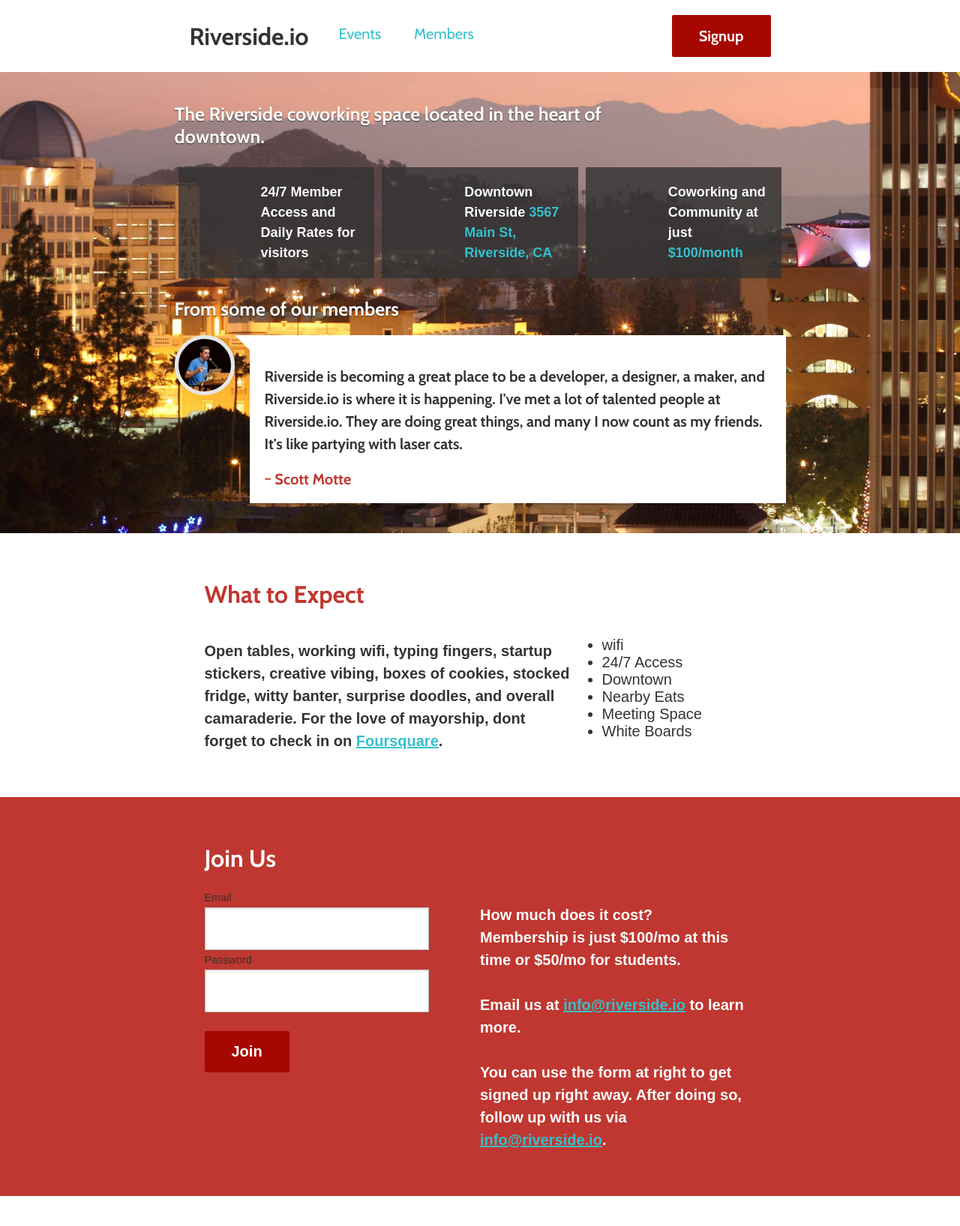
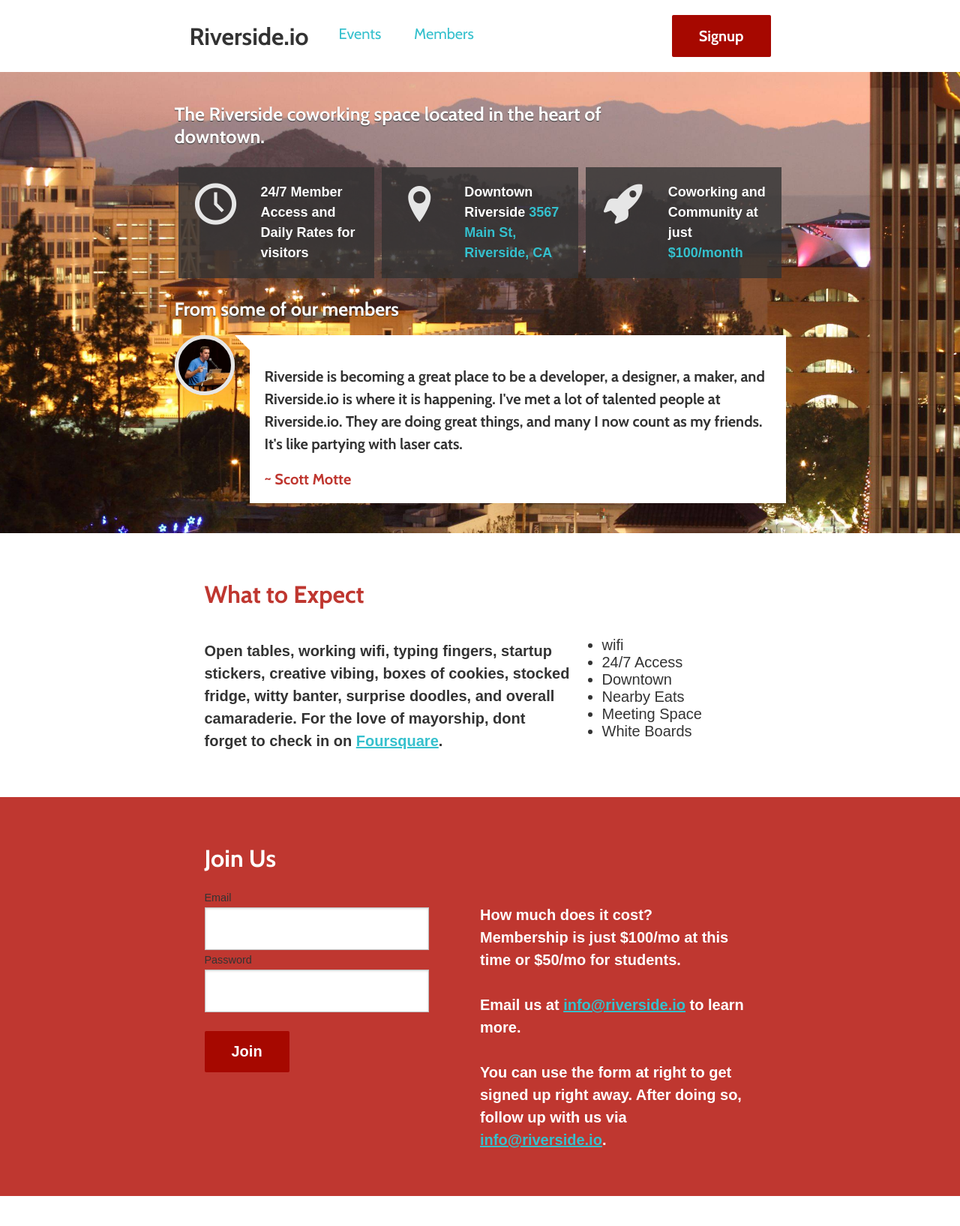
Before and after one commit to riversideio/riversideio.github.io, a Jekyll site: the page built from index.html, in a window 1280 px wide. Shown: the whole page at 75% size. Built offline with Jekyll 4.4.1, drawn with Linux system fonts in a browser that asks for light colours; some web fonts are replaced; Markdown is read by kramdown in place of the engine named in the settings.

Commit message:
more pathing stuff

```diff
--- a/css/main.css
+++ b/css/main.css
@@ -1186,8 +1186,8 @@ table {
 /* Literal.Number.Integer.Long */
 @font-face {
   font-family: 'riversideicons';
-  src: url("./fonts/riversideicons.eot");
-  src: url("./fonts/riversideicons.eot?#iefix") format("embedded-opentype"), url("./fonts/riversideicons.ttf") format("truetype"), url("./fonts/riversideicons.woff") format("woff"), url("./fonts/riversideicons.svg#riversideicons") format("svg");
+  src: url("../fonts/riversideicons.eot");
+  src: url("../fonts/riversideicons.eot?#iefix") format("embedded-opentype"), url("../fonts/riversideicons.ttf") format("truetype"), url("../fonts/riversideicons.woff") format("woff"), url("../fonts/riversideicons.svg#riversideicons") format("svg");
   font-weight: normal;
   font-style: normal; }
 
@@ -1360,7 +1360,7 @@ body {
   font-family: 'Cabin', sans-serif; }
 
 .hero {
-  background: url("/img/hero.jpg");
+  background: url("../img/hero.jpg");
   background-position: center;
   background-size: cover;
   margin-left: -50%;
--- a/css/sass/pages/landing.scss
+++ b/css/sass/pages/landing.scss
@@ -1,5 +1,5 @@
 .hero{
-	background : url('/img/hero.jpg');
+	background : url('../img/hero.jpg');
 	background-position: center;
 	background-size: cover;
 	margin-left: -50%;
```
Also changed, not shown: css/sass/icons.scss (+5 -5 lines).
